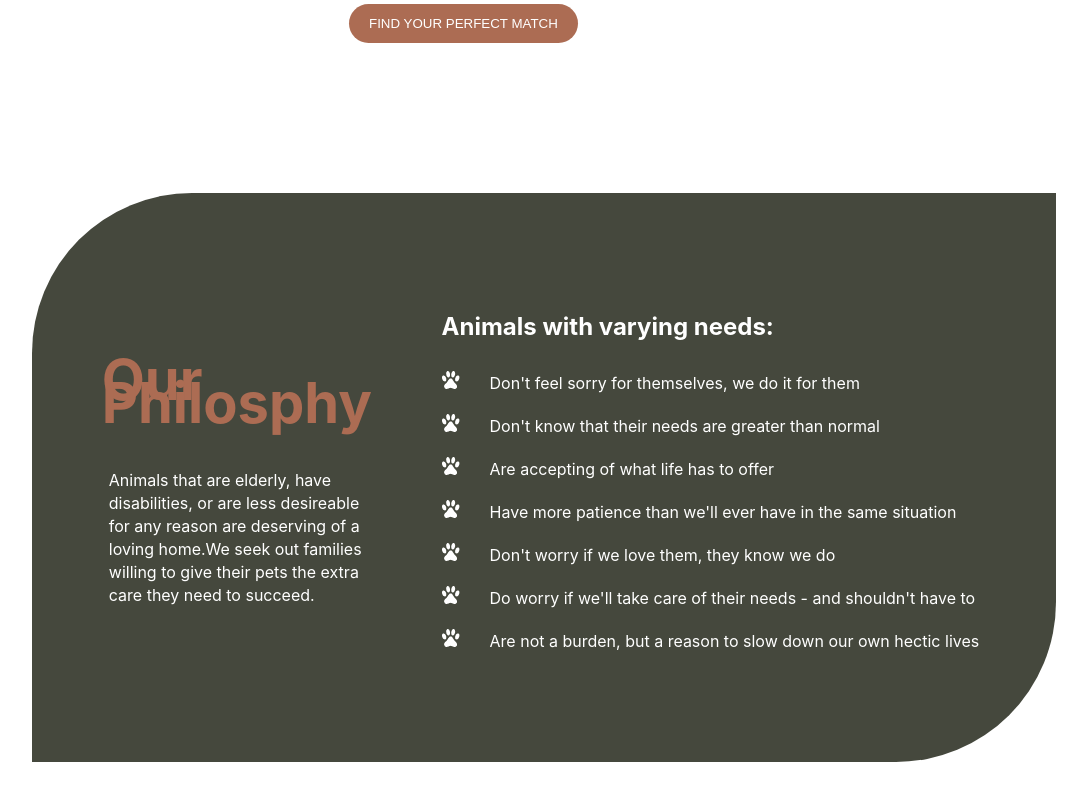
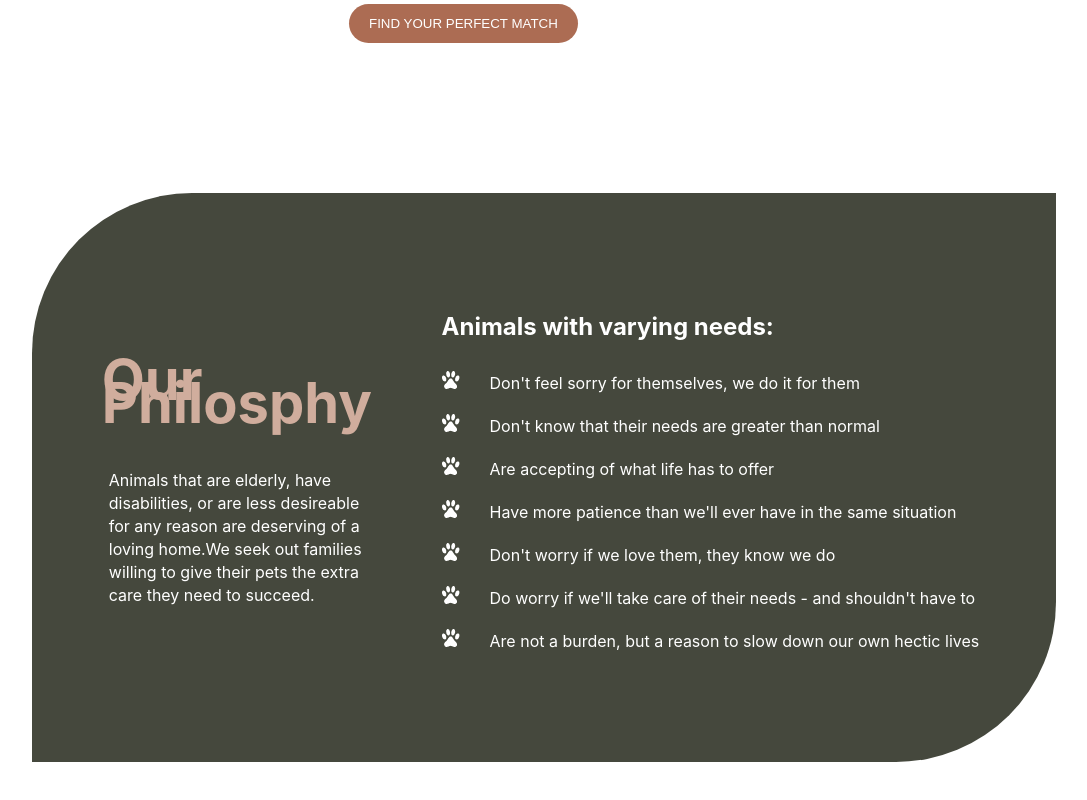
Before and after one commit to shamseen/pet-project, a React (Create React App) app: page / in a window 1280 px wide. Shown: the part 1384-2184 px from the top of the page, without its empty margins (96-1183 px from the left). Built offline with nearby package versions, Linux system fonts and the light colour scheme.

Commit message:
changed color of box three title

```diff
--- a/src/components/Landing/Info.css
+++ b/src/components/Landing/Info.css
@@ -138,7 +138,7 @@ ol {
 }
 
 .box-three-title {
-  color: var(--main-color-dark);
+  color: #D0AD9D;
   font-size: 3.5em;
 }
 
```
